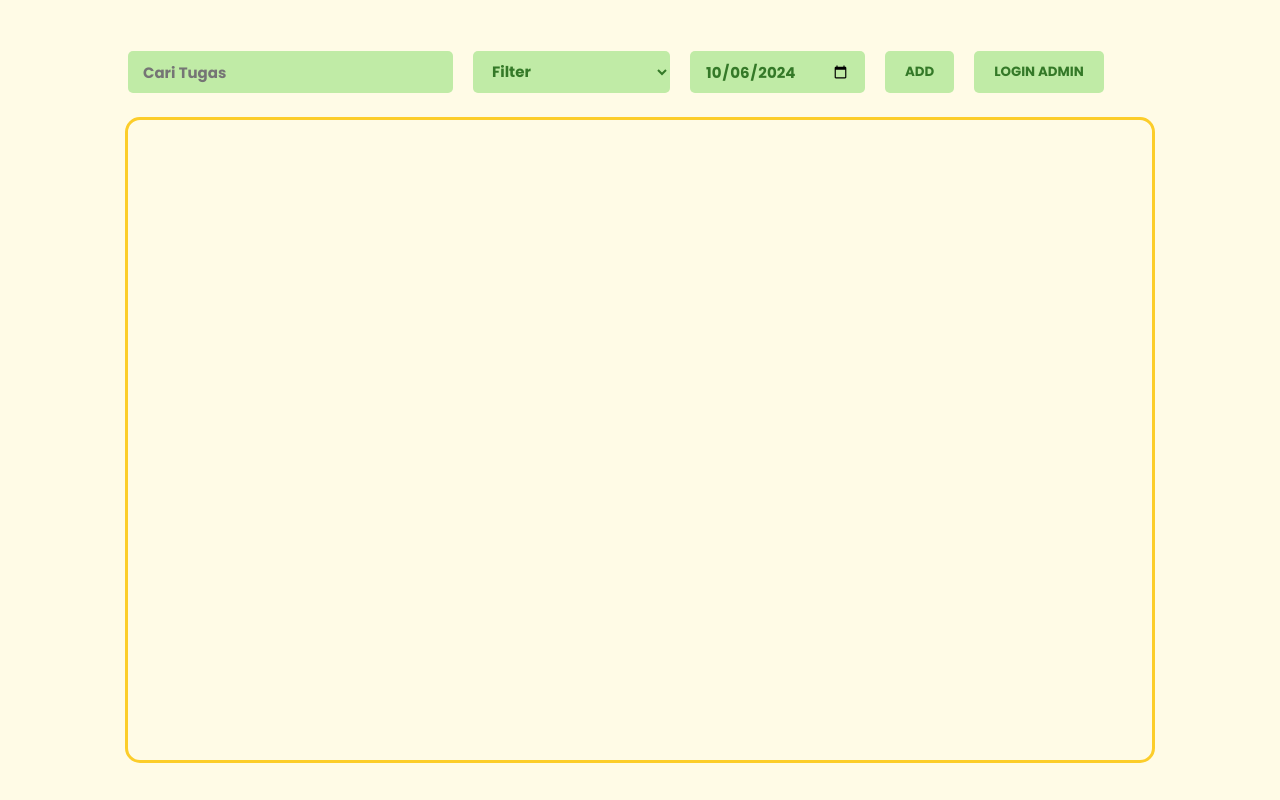
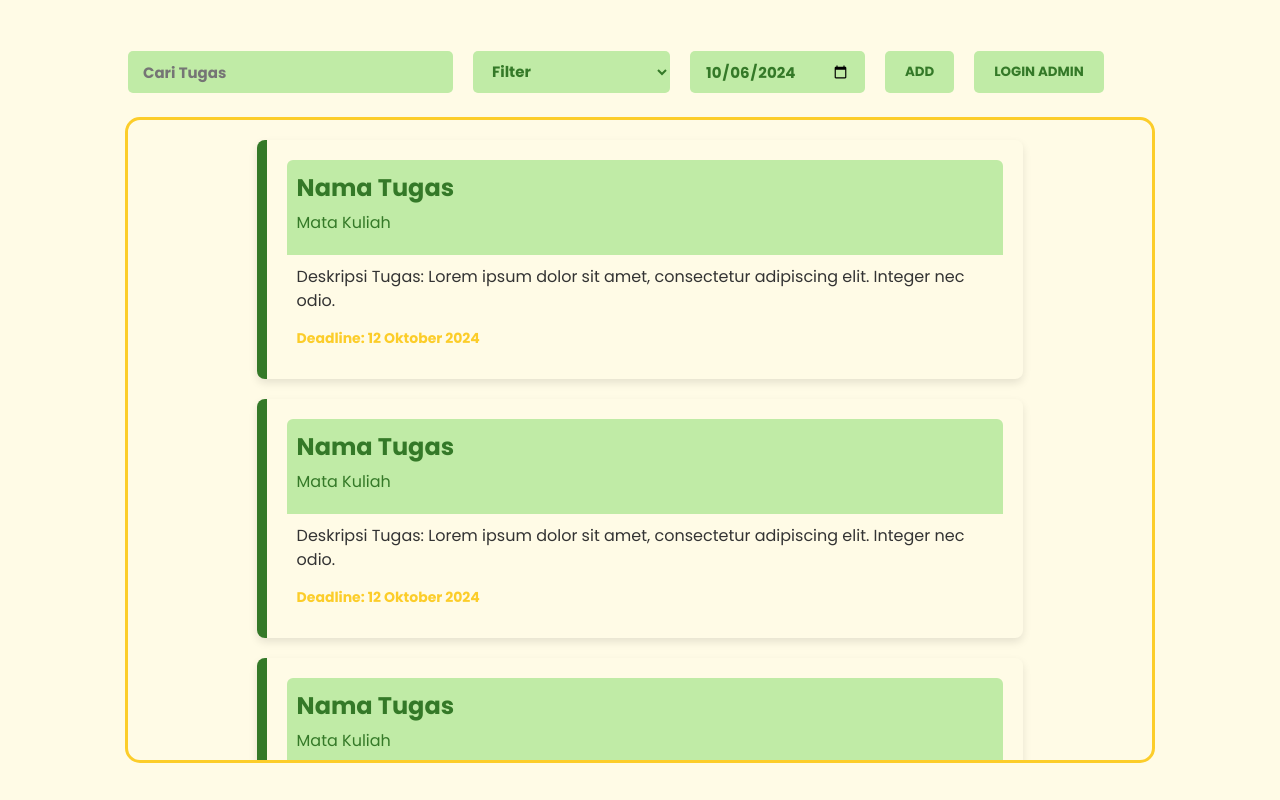
Before and after one commit to RadyaI/manajemen-tugas, a React (Vite) app: page / in a window 1280 px wide. Built offline with nearby package versions, Linux system fonts and the light colour scheme.

Commit message:
Card tugas

```diff
--- a/src/dashboard.jsx
+++ b/src/dashboard.jsx
@@ -17,7 +17,7 @@ export default function Dashboard() {
 
     return (
         <>
-            { toggleCard && (<AddTask setPopup={handlePopup}></AddTask>)}
+            {toggleCard && (<AddTask setPopup={handlePopup}></AddTask>)}
             <Container>
                 <Filter className="overflow">
                     <input className="input" type="text" placeholder="Cari Tugas" value={searchTugas} onChange={(e) => setSearchTugas(e.target.value)} />
@@ -31,7 +31,49 @@ export default function Dashboard() {
                     <button className="btn" onClick={() => setToggleCard(!toggleCard)}>ADD</button>
                     <button className="btn">LOGIN ADMIN</button>
                 </Filter>
-                <Wrapper></Wrapper>
+                <Wrapper>
+                    <div class="card">
+                        <div class="card-header">
+                            <h2 class="task-name">Nama Tugas</h2>
+                            <p class="course-name">Mata Kuliah</p>
+                        </div>
+                        <div class="card-body">
+                            <p class="task-desc">Deskripsi Tugas: Lorem ipsum dolor sit amet, consectetur adipiscing elit. Integer nec odio.</p>
+                            <p class="deadline">Deadline: 12 Oktober 2024</p>
+                        </div>
+                    </div>
+                    <div class="card">
+                        <div class="card-header">
+                            <h2 class="task-name">Nama Tugas</h2>
+                            <p class="course-name">Mata Kuliah</p>
+                        </div>
+                        <div class="card-body">
+                            <p class="task-desc">Deskripsi Tugas: Lorem ipsum dolor sit amet, consectetur adipiscing elit. Integer nec odio.</p>
+                            <p class="deadline">Deadline: 12 Oktober 2024</p>
+                        </div>
+                    </div>
+                    <div class="card">
+                        <div class="card-header">
+                            <h2 class="task-name">Nama Tugas</h2>
+                            <p class="course-name">Mata Kuliah</p>
+                        </div>
+                        <div class="card-body">
+                            <p class="task-desc">Deskripsi Tugas: Lorem ipsum dolor sit amet, consectetur adipiscing elit. Integer nec odio.</p>
+                            <p class="deadline">Deadline: 12 Oktober 2024</p>
+                        </div>
+                    </div>
+                    <div class="card">
+                        <div class="card-header">
+                            <h2 class="task-name">Nama Tugas</h2>
+                            <p class="course-name">Mata Kuliah</p>
+                        </div>
+                        <div class="card-body">
+                            <p class="task-desc">Deskripsi Tugas: Lorem ipsum dolor sit amet, consectetur adipiscing elit. Integer nec odio.</p>
+                            <p class="deadline">Deadline: 12 Oktober 2024</p>
+                        </div>
+                    </div>
+
+                </Wrapper>
             </Container>
         </>
     )
@@ -96,4 +138,59 @@ const Wrapper = styled.div`
     border-radius: 15px;
     width: 80%;
     height: 80%;
+    overflow-y: auto;
+
+    .card {
+    width: 70%;
+    margin: 20px auto;
+    background-color: #FFFBE6;
+    border-left: 10px solid #347928;
+    border-radius: 8px;
+    box-shadow: 0 4px 8px rgba(0, 0, 0, 0.1);
+    padding: 20px;
+    transition: transform 0.3s ease, box-shadow 0.3s ease;
+}
+
+.card:hover {
+    transform: scale(1.02);
+    box-shadow: 0 6px 12px rgba(0, 0, 0, 0.2);
+}
+
+.card-header {
+    background-color: #C0EBA6; /* Warna background header dari palette */
+    padding: 10px;
+    border-radius: 6px 6px 0 0;
+    color: #347928;
+}
+
+.task-name {
+    font-size: 24px;
+    margin-bottom: 5px;
+    color: #347928; /* Menggunakan warna hijau tua */
+}
+
+.course-name {
+    font-size: 16px;
+    margin-bottom: 10px;
+    color: #347928; /* Warna hijau tua */
+}
+
+.card-body {
+    padding: 10px;
+    color: #666;
+}
+
+.task-desc {
+    font-size: 16px;
+    margin-bottom: 15px;
+    line-height: 1.5;
+    color: #333;
+}
+
+.deadline {
+    font-size: 14px;
+    font-weight: bold;
+    color: #FCCD2A; /* Warna kuning untuk deadline */
+}
+
 `
```
